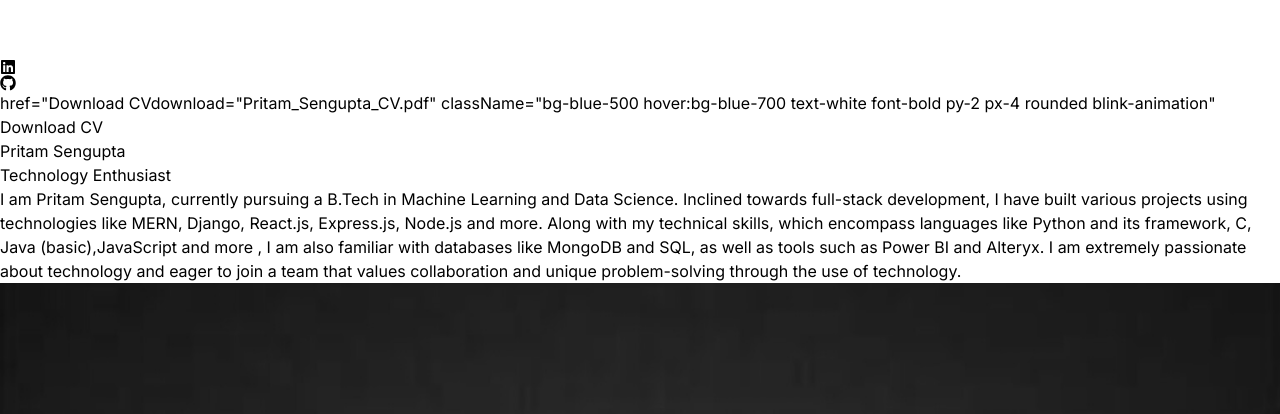
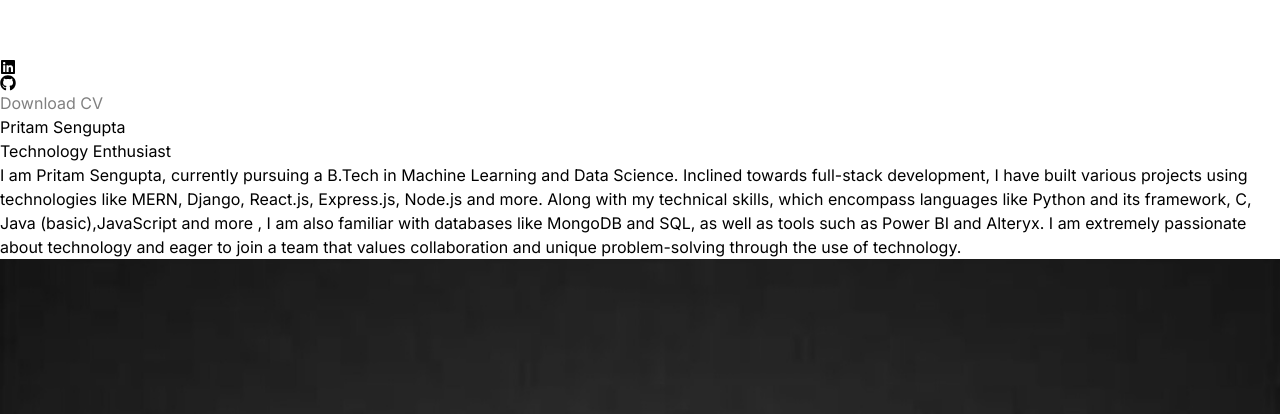
Before and after one commit to pritamsengupta07/react-portfolio, a React (Vite) app: page / in a window 1280 px wide. Shown: the part 386-800 px from the top of the page. Built offline with nearby package versions, Linux system fonts and the light colour scheme.

Commit message:
Updated code with the latest changes

```diff
--- a/src/components/Navbar.jsx
+++ b/src/components/Navbar.jsx
@@ -16,7 +16,7 @@ const Navbar = () => {
         <div className="flex items-center gap-4 text-2xl">
           {/* LinkedIn */}
           <a
-            href="https://www.linkedin.com/in/pritam-sengupta-088982250?utm_source=share&utm_campaign=share_via&utm_content=profile&utm_medium=android_app "
+            href="https://www.linkedin.com/in/pritam-sengupta-088982250?utm_source=share&utm_campaign=share_via&utm_content=profile&utm_medium=android_app"
             target="_blank"
             rel="noopener noreferrer"
             className="text-gray-300 hover:text-blue-500 transition duration-300"
@@ -33,16 +33,14 @@ const Navbar = () => {
           >
             <FaGithub />
           </a>
-
-
         </div>
 
         {/* CV Button */}
-        <a>href="<a href="/Pritam_Sengupta_CV.pdf" download>Download CV</a>
-
+        <a
+          href="/Pritam_Sengupta_CV.pdf"
           download="Pritam_Sengupta_CV.pdf"
           className="bg-blue-500 hover:bg-blue-700 text-white font-bold py-2 px-4 rounded blink-animation"
-
+        >
           Download CV
         </a>
       </div>
```
